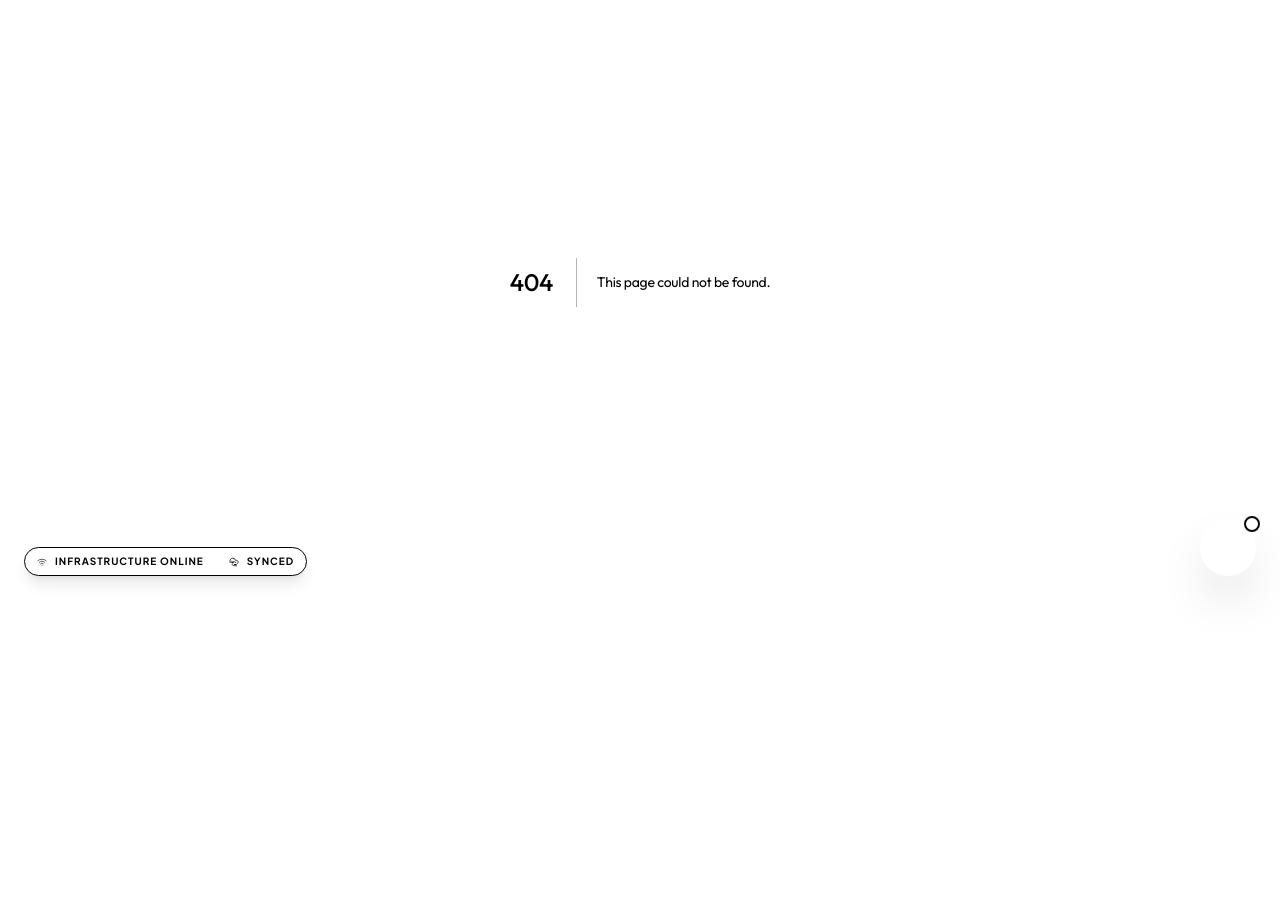
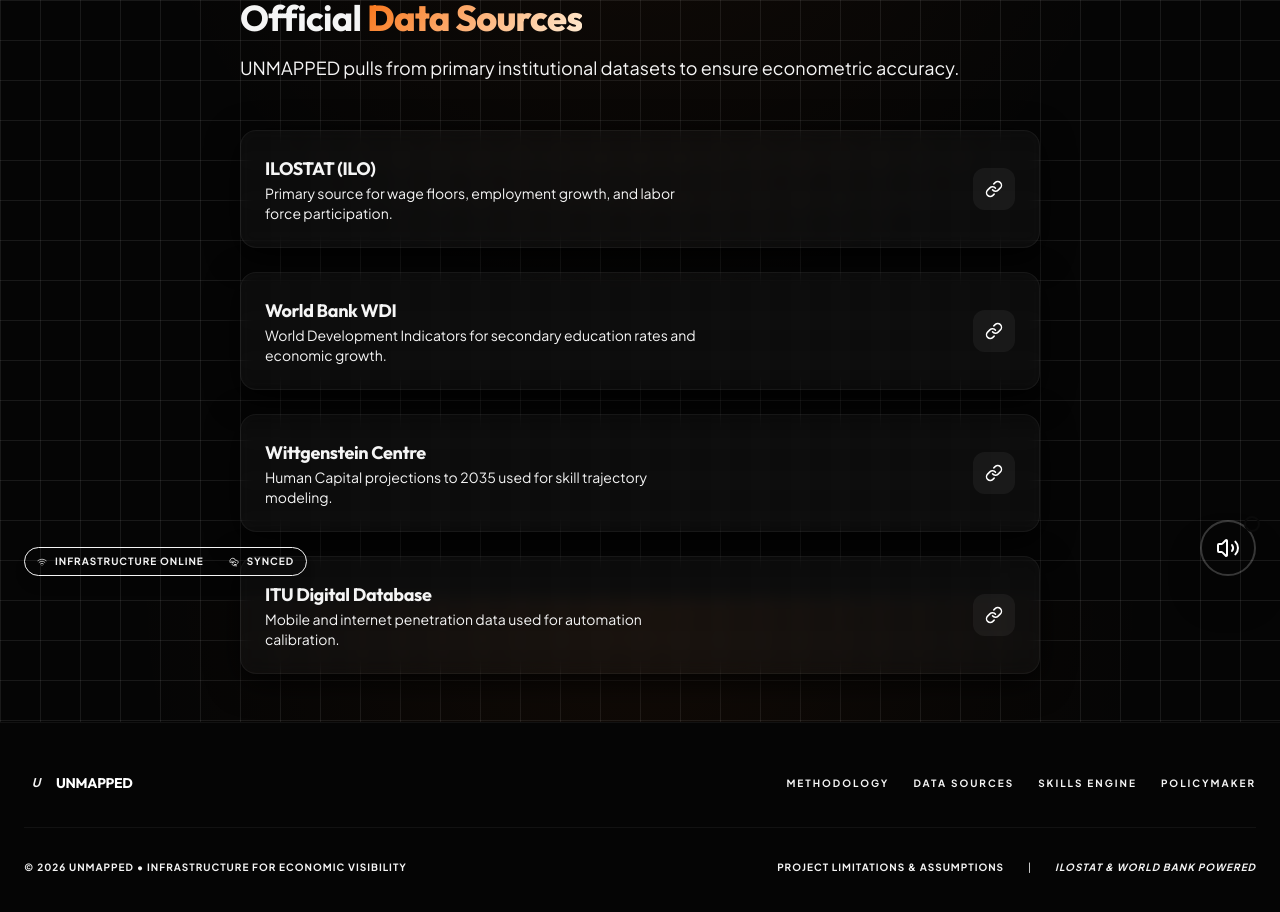
Before and after one commit to ANKUSH-alt/hacknation-hackathon-ps_5, a Next.js app: page /data-sources in a window 1280 px wide. Before the commit this address had no page. Shown: the part 200-1112 px from the top of the page. Before the commit the page ends 882 px from the top, so only its background shows below. Built offline with nearby package versions, Linux system fonts and the light colour scheme.

Commit message:
Final Polish: Fixed all broken links, created documentation pages, and globalized the footer

```diff
--- /dev/null
+++ b/src/app/data-sources/page.tsx
@@ -0,0 +1,60 @@
+'use client';
+
+import React from 'react';
+import { PageTransition } from '@/components/layout/PageTransition';
+import { Database, Link as LinkIcon, ArrowLeft } from 'lucide-react';
+import Link from 'next/link';
+
+export default function DataSourcesPage() {
+  return (
+    <PageTransition>
+      <main className="flex-1 py-12 px-6 md:px-12 max-w-4xl mx-auto w-full space-y-12">
+        <Link href="/" className="flex items-center gap-2 text-text-muted hover:text-primary transition-colors text-sm font-bold uppercase tracking-widest">
+          <ArrowLeft size={16} /> Back to Home
+        </Link>
+
+        <div className="space-y-4">
+          <h1 className="text-4xl font-bold tracking-tight">Official <span className="gradient-text">Data Sources</span></h1>
+          <p className="text-text-muted text-lg">
+            UNMAPPED pulls from primary institutional datasets to ensure econometric accuracy.
+          </p>
+        </div>
+
+        <div className="grid gap-6">
+          <SourceItem
+            name="ILOSTAT (ILO)"
+            desc="Primary source for wage floors, employment growth, and labor force participation."
+            url="https://ilostat.ilo.org/"
+          />
+          <SourceItem
+            name="World Bank WDI"
+            desc="World Development Indicators for secondary education rates and economic growth."
+            url="https://databank.worldbank.org/source/world-development-indicators"
+          />
+          <SourceItem
+            name="Wittgenstein Centre"
+            desc="Human Capital projections to 2035 used for skill trajectory modeling."
+            url="https://www.wittgensteincentre.org/"
+          />
+          <SourceItem
+            name="ITU Digital Database"
+            desc="Mobile and internet penetration data used for automation calibration."
+            url="https://www.itu.int/en/ITU-D/Statistics/Pages/default.aspx"
+          />
+        </div>
+      </main>
+    </PageTransition>
+  );
+}
+
+const SourceItem = ({ name, desc, url }: { name: string; desc: string; url: string }) => (
+  <div className="card glass flex justify-between items-center group">
+    <div>
+      <h3 className="font-bold text-lg">{name}</h3>
+      <p className="text-sm text-text-muted max-w-md">{desc}</p>
+    </div>
+    <a href={url} target="_blank" rel="noopener noreferrer" className="p-3 rounded-xl bg-white/5 hover:bg-primary text-white transition-all">
+      <LinkIcon size={18} />
+    </a>
+  </div>
+);
--- a/src/app/layout.tsx
+++ b/src/app/layout.tsx
@@ -22,6 +22,7 @@
 };
 
 import { VoiceAssistance } from "@/components/layout/VoiceAssistance";
+import { Footer } from "@/components/layout/Footer";
 
 export default function RootLayout({
   children,
@@ -37,7 +38,10 @@
         <AppProvider>
           <Navbar />
           <RecalibrationOverlay />
-          {children}
+          <div className="flex-1 flex flex-col">
+            {children}
+          </div>
+          <Footer />
           <OfflineIndicator />
           <VoiceAssistance />
         </AppProvider>
--- /dev/null
+++ b/src/app/methodology/page.tsx
@@ -0,0 +1,60 @@
+'use client';
+
+import React from 'react';
+import { PageTransition } from '@/components/layout/PageTransition';
+import { FileText, Shield, Database, ArrowLeft } from 'lucide-react';
+import Link from 'next/link';
+
+export default function MethodologyPage() {
+  return (
+    <PageTransition>
+      <main className="flex-1 py-12 px-6 md:px-12 max-w-4xl mx-auto w-full space-y-12">
+        <Link href="/" className="flex items-center gap-2 text-text-muted hover:text-primary transition-colors text-sm font-bold uppercase tracking-widest">
+          <ArrowLeft size={16} /> Back to Home
+        </Link>
+
+        <div className="space-y-4">
+          <h1 className="text-4xl font-bold tracking-tight">Technical <span className="gradient-text">Methodology</span></h1>
+          <p className="text-text-muted text-lg">
+            How UNMAPPED calibrates global econometric signals for local infrastructure.
+          </p>
+        </div>
+
+        <div className="grid gap-8">
+          <section className="card glass space-y-4">
+            <div className="flex items-center gap-3 text-primary">
+              <Shield size={24} />
+              <h2 className="text-xl font-bold">Automation Calibration</h2>
+            </div>
+            <p className="text-sm text-text-muted leading-relaxed">
+              We apply an Infrastructure Adjustment Factor (IAF) to Frey-Osborne scores. Logic: Automation is delayed by "Infrastructure Friction" (bandwidth, power, hardware costs) in LMICs.
+            </p>
+            <div className="p-4 bg-black/20 rounded-xl font-mono text-xs text-primary">
+              Adjusted Risk = Base Probability + (Digital Penetration × Infrastructure Maturity)
+            </div>
+          </section>
+
+          <section className="card glass space-y-4">
+            <div className="flex items-center gap-3 text-primary">
+              <Database size={24} />
+              <h2 className="text-xl font-bold">Wage Indexing</h2>
+            </div>
+            <p className="text-sm text-text-muted leading-relaxed">
+              Derived from ILOSTAT 2024 reports, adjusted for Purchasing Power Parity (PPP) and Informal Sector Multipliers from World Bank Enterprise Surveys.
+            </p>
+          </section>
+
+          <section className="card glass space-y-4">
+            <div className="flex items-center gap-3 text-primary">
+              <FileText size={24} />
+              <h2 className="text-xl font-bold">Taxonomy Cross-walk</h2>
+            </div>
+            <p className="text-sm text-text-muted leading-relaxed">
+              We map informal experience using a multi-standard bridge between ISCO-08 (ILO), ESCO (EU), and ISCED 2011 (UNESCO).
+            </p>
+          </section>
+        </div>
+      </main>
+    </PageTransition>
+  );
+}
--- a/src/app/page.tsx
+++ b/src/app/page.tsx
@@ -115,15 +115,6 @@
         </div>
       </section>
 
-      {/* Footer */}
-      <footer className="py-12 px-6 border-t border-white/5 text-center space-y-4">
-        <p className="text-text-muted text-sm">© 2026 UNMAPPED • Infrastructure for Economic Visibility</p>
-        <p className="text-text-muted text-sm">Powered by ILOSTAT & World Bank Data Signals</p>
-        <div className="pt-4">
-          <Limitations />
-        </div>
-      </footer>
-
       {/* Loading Overlay */}
       {isLoading && (
         <div className="fixed inset-0 z-[100] bg-black flex items-center justify-center animate-fade-in">
--- /dev/null
+++ b/src/components/layout/Footer.tsx
@@ -0,0 +1,38 @@
+'use client';
+
+import React from 'react';
+import Link from 'next/link';
+import { Limitations } from './Limitations';
+
+export const Footer = () => {
+  return (
+    <footer className="py-12 px-6 border-t border-white/5 bg-[#050505]">
+      <div className="max-w-7xl mx-auto space-y-8">
+        <div className="flex flex-col md:flex-row justify-between items-center gap-6">
+          <div className="flex items-center gap-2">
+            <div className="w-6 h-6 bg-primary rounded flex items-center justify-center font-bold text-xs italic">U</div>
+            <span className="font-heading font-bold text-sm tracking-tight text-white">UNMAPPED</span>
+          </div>
+
+          <div className="flex flex-wrap justify-center gap-6 text-[10px] font-bold uppercase tracking-[0.2em] text-text-muted">
+            <Link href="/methodology" className="hover:text-primary transition-colors">Methodology</Link>
+            <Link href="/data-sources" className="hover:text-primary transition-colors">Data Sources</Link>
+            <Link href="/skills" className="hover:text-primary transition-colors">Skills Engine</Link>
+            <Link href="/dashboard" className="hover:text-primary transition-colors">Policymaker</Link>
+          </div>
+        </div>
+
+        <div className="flex flex-col md:flex-row justify-between items-center pt-8 border-t border-white/5 gap-4">
+          <p className="text-[10px] text-text-muted uppercase font-bold tracking-widest">
+            © 2026 UNMAPPED • Infrastructure for Economic Visibility
+          </p>
+          <div className="flex items-center gap-6">
+            <Limitations />
+            <span className="text-[10px] text-text-muted/30">|</span>
+            <p className="text-[10px] text-text-muted font-bold uppercase tracking-widest italic">ILOSTAT & World Bank Powered</p>
+          </div>
+        </div>
+      </div>
+    </footer>
+  );
+};
--- a/src/components/modules/OpportunityMatching.tsx
+++ b/src/components/modules/OpportunityMatching.tsx
@@ -49,6 +49,7 @@
                 </div>
                 <motion.button
                   whileTap={{ scale: 0.95 }}
+                  onClick={() => alert(`Connecting you to ${op.company} for the ${op.title} position...\n\nRequired: ISCO-08 Verified Passport.`)}
                   className="px-4 py-2 rounded-lg bg-white/10 hover:bg-primary hover:text-white transition-all text-xs font-bold"
                 >
                   CONTACT
--- a/src/components/modules/SkillsPassport.tsx
+++ b/src/components/modules/SkillsPassport.tsx
@@ -96,10 +96,16 @@
 
       {/* Actions */}
       <div className="p-8 pt-0 flex flex-wrap gap-4">
-        <button className="btn-primary flex items-center gap-2 !px-6">
+        <button
+          onClick={() => alert('Exporting Official Skills Passport as PDF with ISCO-08 Verification...')}
+          className="btn-primary flex items-center gap-2 !px-6"
+        >
           <Download size={16} /> Export to PDF
         </button>
-        <button className="px-6 py-3 rounded-xl border border-white/10 font-bold text-sm flex items-center gap-2 hover:bg-white/5 transition-colors">
+        <button
+          onClick={() => alert('Opening WhatsApp to share your verified credentials with local tech co-operatives...')}
+          className="px-6 py-3 rounded-xl border border-white/10 font-bold text-sm flex items-center gap-2 hover:bg-white/5 transition-colors"
+        >
           <Share2 size={16} /> Share via WhatsApp
         </button>
       </div>
```
